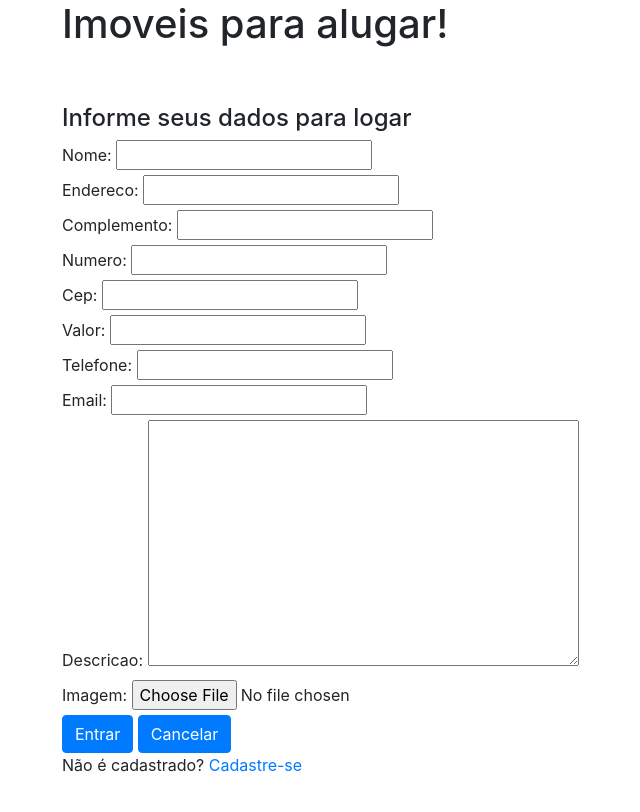
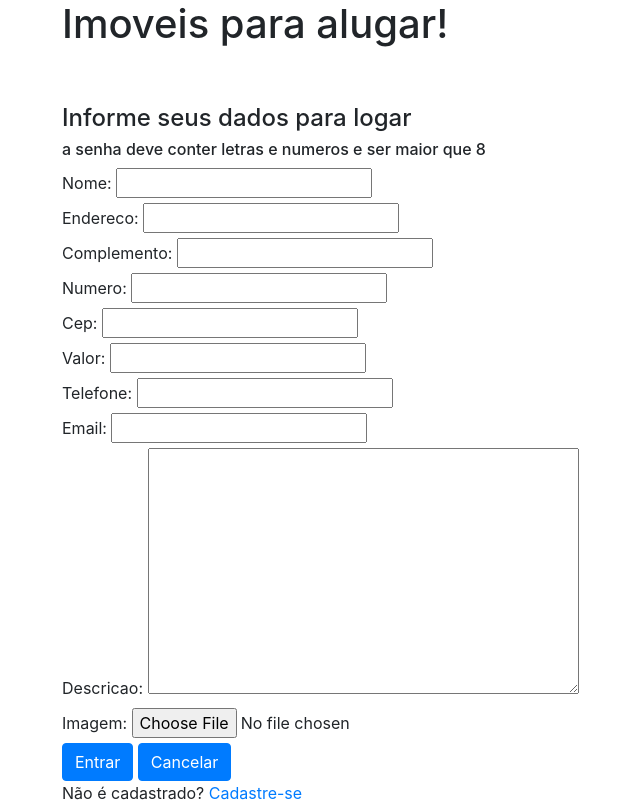
Before and after one commit to gorpo/anuncios-de-aluguel-python, a Django app: template alugue/contas/templates/contas/loggin.html in a window 1280 px wide. Shown: the part 42-854 px from the top of the page, without its empty margins (23-663 px from the left). Before the commit the page ends 814 px from the top, so only its background shows below. Run offline with Django 3.2, Linux system fonts and the light colour scheme; the template is opened without the code that fills it: values that come from a table or form of the project are taken from there, others are empty; some libraries are stand-ins or nearby versions.

Commit message:
Update loggin.html

```diff
--- a/alugue/contas/templates/contas/loggin.html
+++ b/alugue/contas/templates/contas/loggin.html
@@ -2,6 +2,7 @@
 {% block content %}
 <div>
         <h4>Informe seus dados para logar</h4>
+        <h6> a senha deve conter letras e numeros e ser maior que 8</h6>
         <form method="POST" class="form-group">
            {% csrf_token %}
             <fildset>
```
